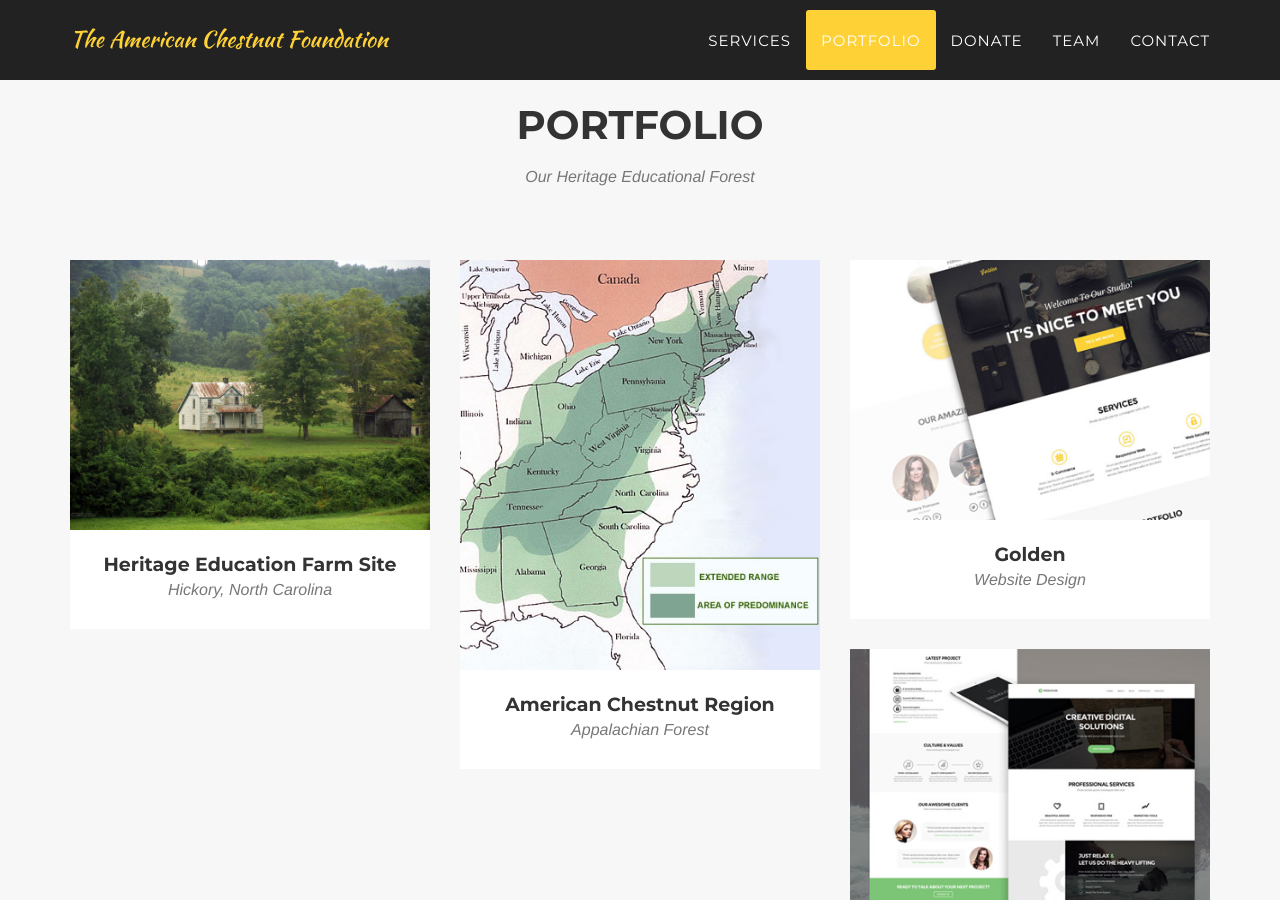
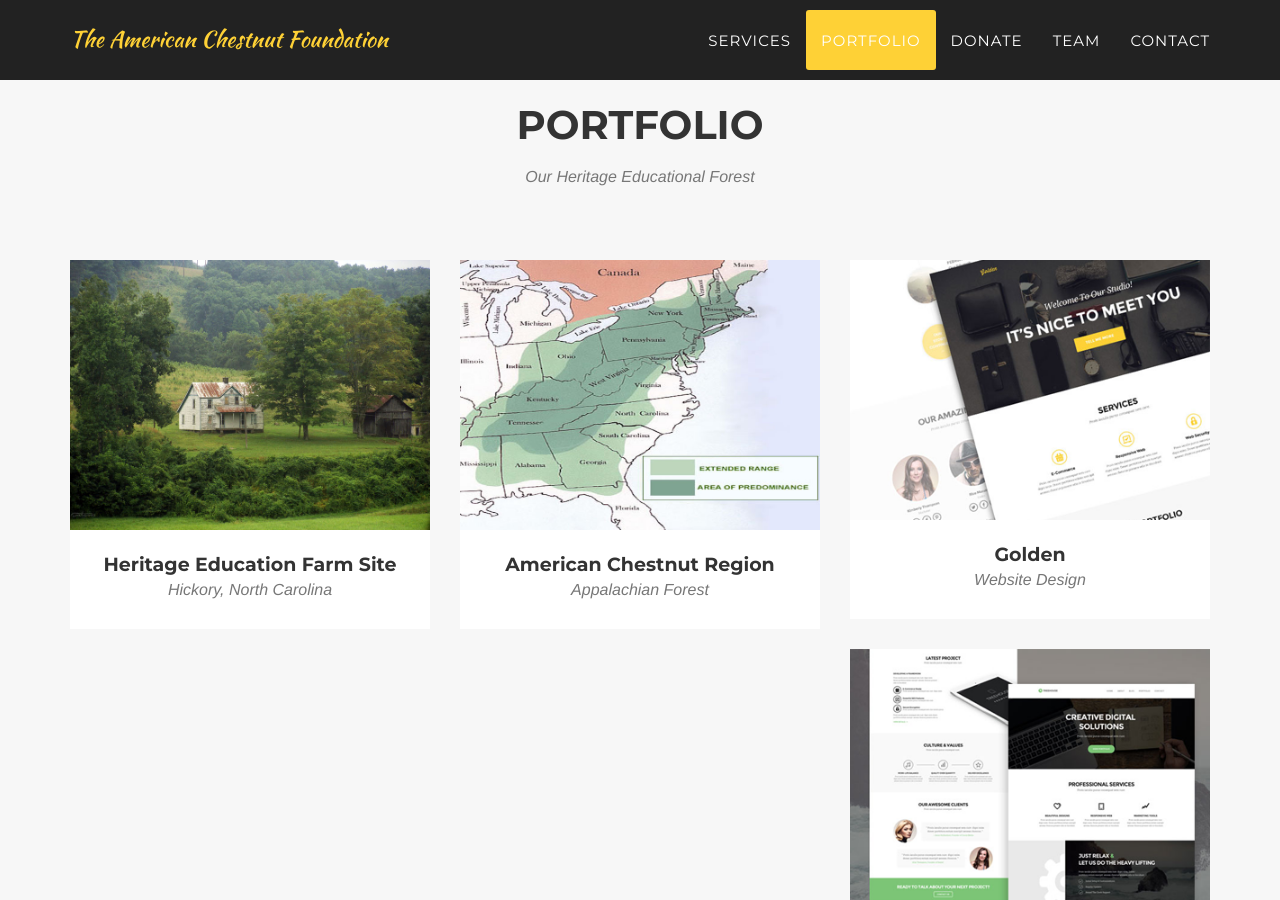
Before and after one commit to dana-phillips/american-chestnut-foundation, a Jekyll site: the page built from index.html, in a window 1280 px wide and 900 px high, scrolled down 1813 px. Built offline with Jekyll 4.4.1, drawn with Linux system fonts in a browser that asks for light colours; some web fonts are replaced.

Commit message:
Resized chestnut-map image to match other portfolio images and keep layout consistent.

```diff
--- a/_posts/2014-07-17-project-2.markdown
+++ b/_posts/2014-07-17-project-2.markdown
@@ -4,8 +4,8 @@ subtitle: Appalachian Forest
 layout: default
 modal-id: 2
 date: 2014-07-17
-img: chestnut-map.jpg
-thumbnail: chestnut-map.jpg
+img: chestnut-map.jpeg
+thumbnail: chestnut-map.jpeg
 alt: image-alt
 project-date: April 2014
 client: Start Bootstrap
```
Also changed, not shown: img/portfolio/chestnut-map.jpeg (added), img/portfolio/chestnut-map.jpg (deleted).
